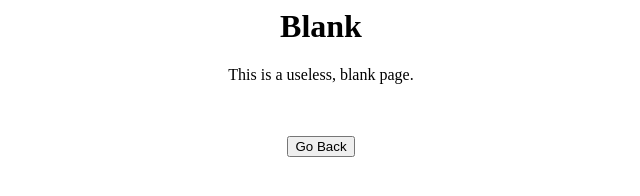
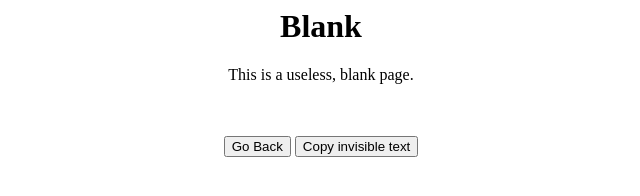
Before and after one commit to Mark6132014/blank, a plain HTML site: page index.html in a window 1280 px wide. Shown: the whole page, without its empty margins (319-959 px from the left). Drawn offline with Linux system fonts and the light colour scheme.

Commit message:
Update index.html

```diff
--- a/index.html
+++ b/index.html
@@ -17,6 +17,9 @@
       <button onclick="window.history.back()">
         Go Back
       </button>
+      <button onclick="navigator.clipboard.writeText('­');">
+        Copy invisible text
+      </button>
     </center>
   </body>
 </html>
```
